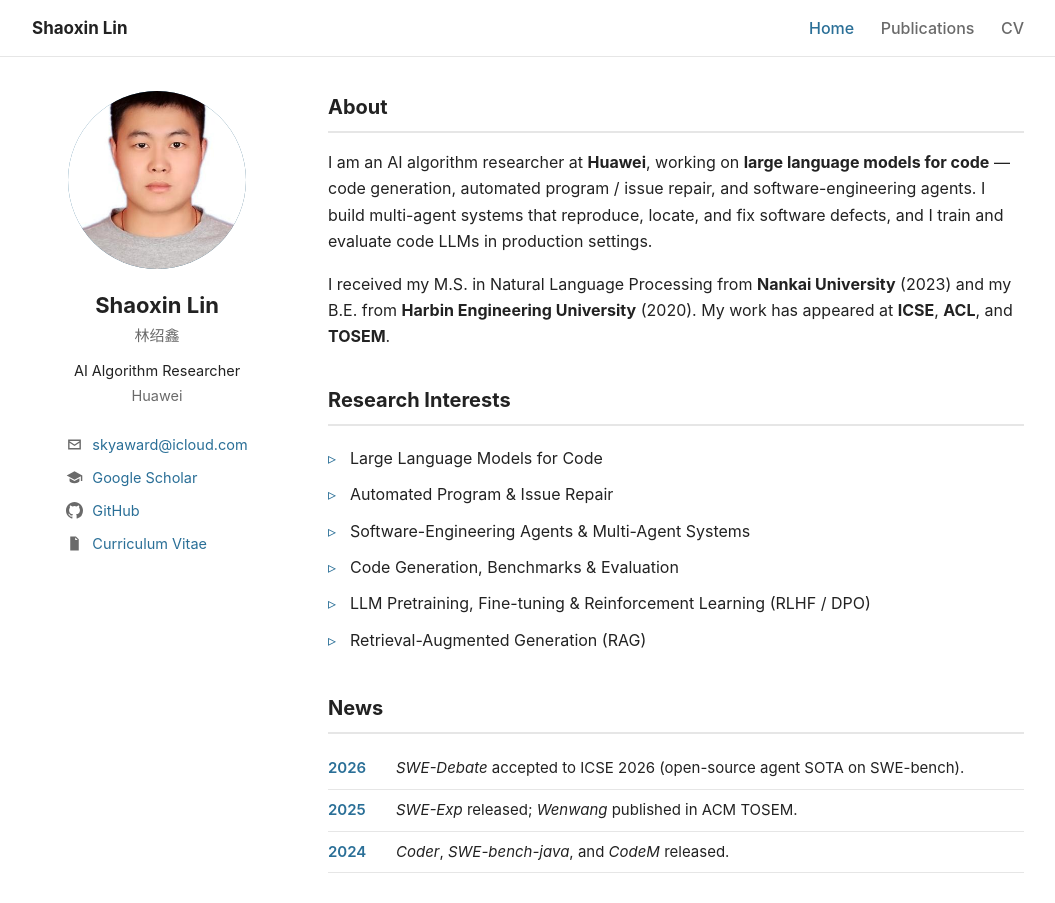
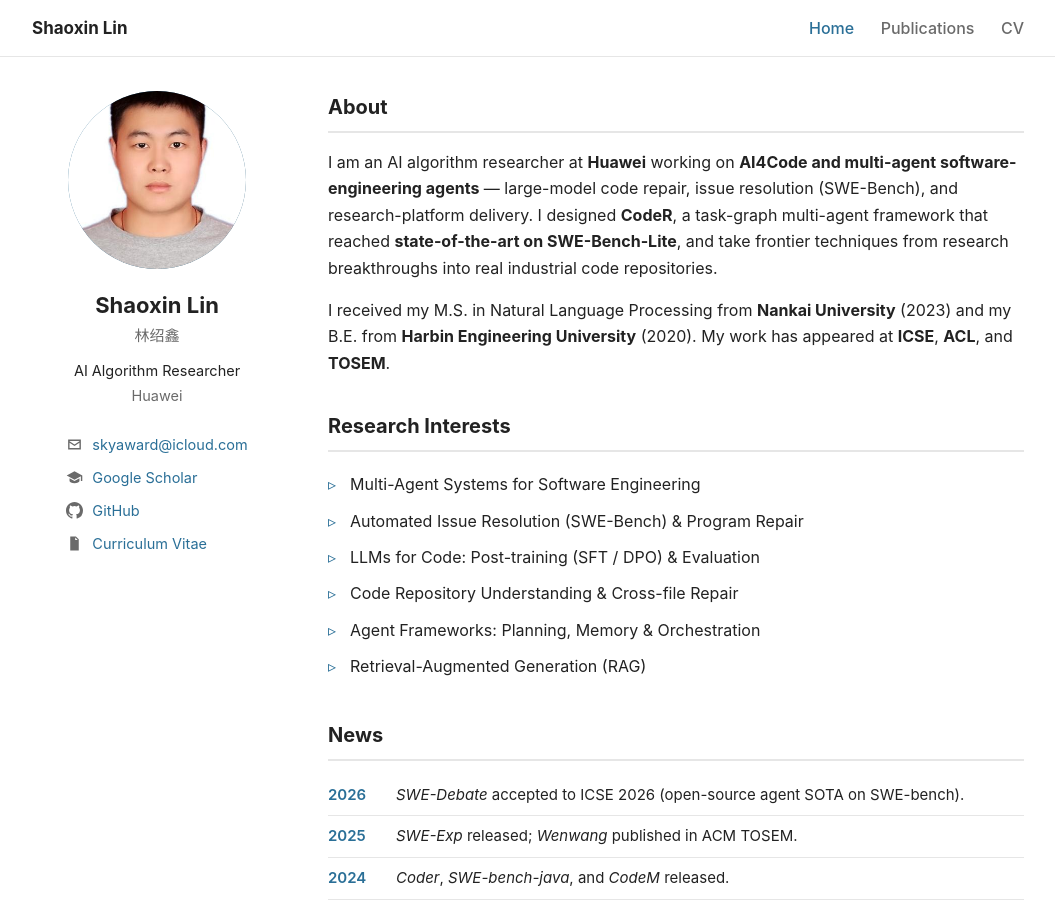
Before and after one commit to linshaoxin-maker/linshaoxin-maker.github.io, a plain HTML site: page index.html in a window 1280 px wide. Shown: the top 903 px of the page, without its empty margins (112-1167 px from the left). Drawn offline with Linux system fonts and the light colour scheme.

Commit message:
Update About and research interests

```diff
--- a/index.html
+++ b/index.html
@@ -37,18 +37,18 @@
   <main class="main">
     <section>
       <h2>About</h2>
-      <p class="lead">I am an AI algorithm researcher at <strong>Huawei</strong>, working on <strong>large language models for code</strong> &mdash; code generation, automated program / issue repair, and software-engineering agents. I build multi-agent systems that reproduce, locate, and fix software defects, and I train and evaluate code LLMs in production settings.</p>
+      <p class="lead">I am an AI algorithm researcher at <strong>Huawei</strong> working on <strong>AI4Code and multi-agent software-engineering agents</strong> &mdash; large-model code repair, issue resolution (SWE-Bench), and research-platform delivery. I designed <strong>CodeR</strong>, a task-graph multi-agent framework that reached <strong>state-of-the-art on SWE-Bench-Lite</strong>, and take frontier techniques from research breakthroughs into real industrial code repositories.</p>
       <p>I received my M.S. in Natural Language Processing from <strong>Nankai University</strong> (2023) and my B.E. from <strong>Harbin Engineering University</strong> (2020). My work has appeared at <strong>ICSE</strong>, <strong>ACL</strong>, and <strong>TOSEM</strong>.</p>
     </section>
 
     <section>
       <h2>Research Interests</h2>
       <ul class="interests">
-        <li>Large Language Models for Code</li>
-        <li>Automated Program &amp; Issue Repair</li>
-        <li>Software-Engineering Agents &amp; Multi-Agent Systems</li>
-        <li>Code Generation, Benchmarks &amp; Evaluation</li>
-        <li>LLM Pretraining, Fine-tuning &amp; Reinforcement Learning (RLHF / DPO)</li>
+        <li>Multi-Agent Systems for Software Engineering</li>
+        <li>Automated Issue Resolution (SWE-Bench) &amp; Program Repair</li>
+        <li>LLMs for Code: Post-training (SFT / DPO) &amp; Evaluation</li>
+        <li>Code Repository Understanding &amp; Cross-file Repair</li>
+        <li>Agent Frameworks: Planning, Memory &amp; Orchestration</li>
         <li>Retrieval-Augmented Generation (RAG)</li>
       </ul>
     </section>
```
